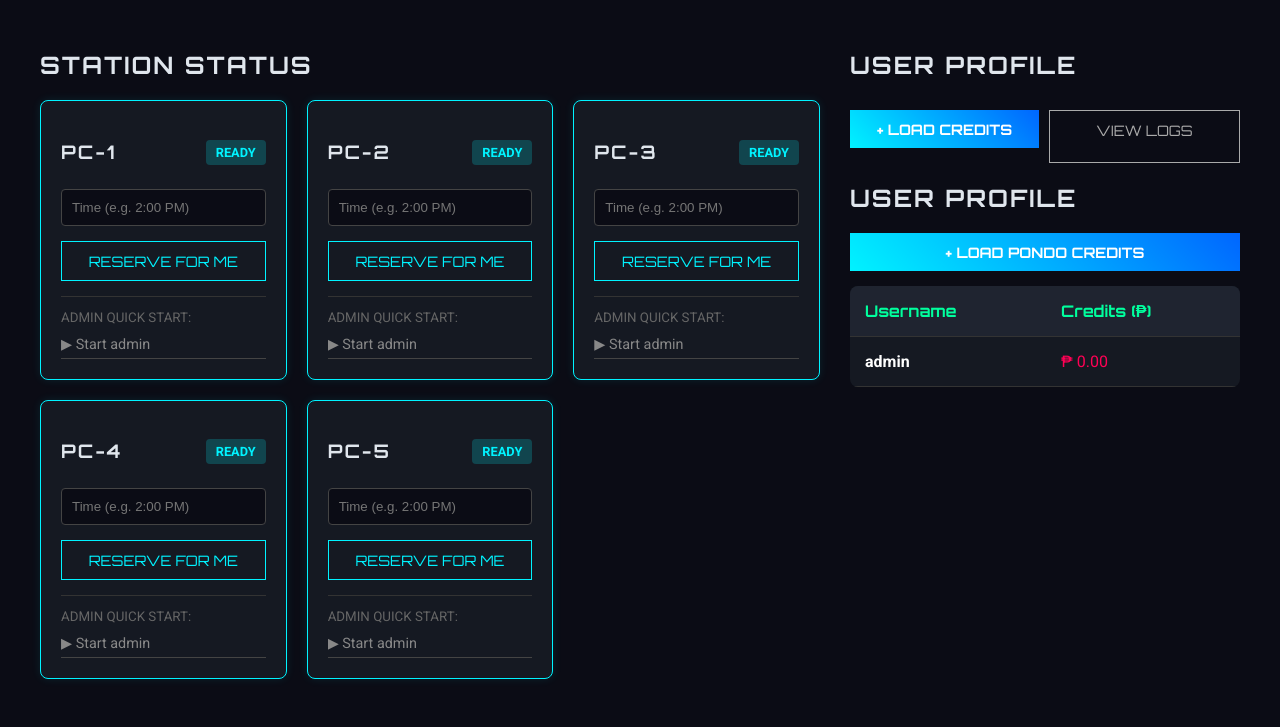
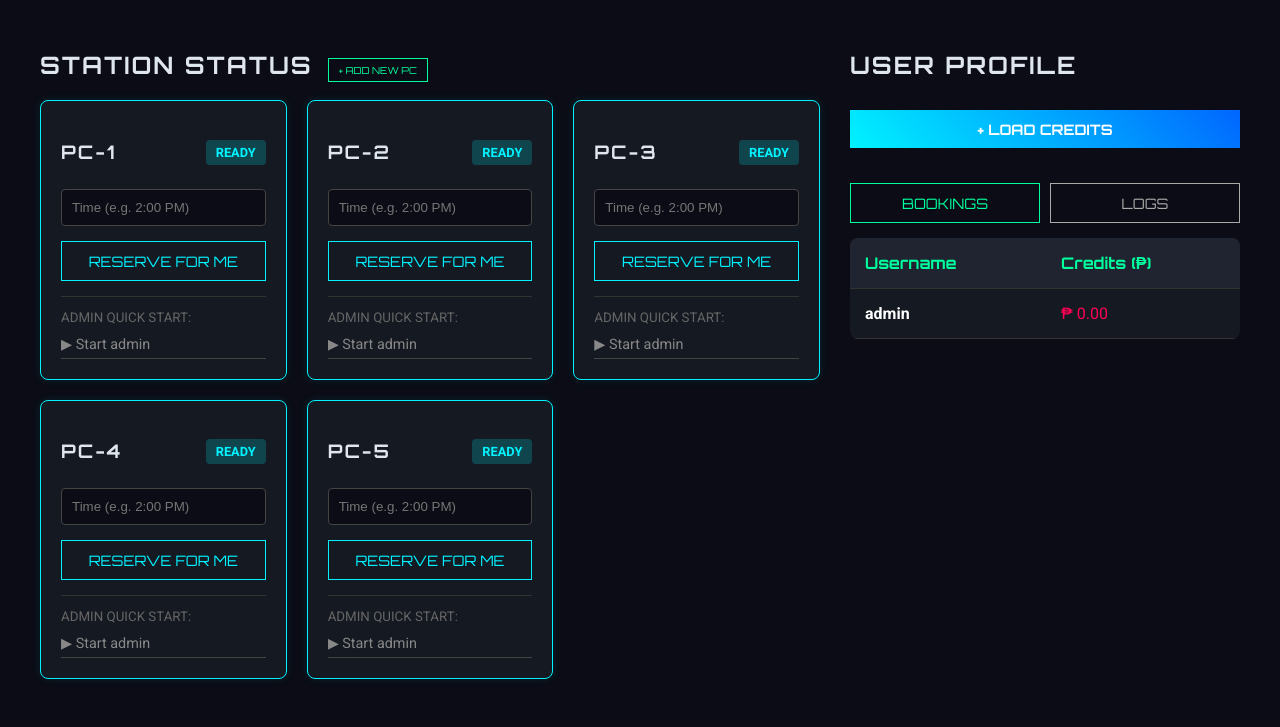
Before and after one commit to habalulu223/pypondo, a Flask app: page / in a window 1280 px wide. Shown: the part 73-800 px from the top of the page. Run offline with Flask 3, Linux system fonts and the light colour scheme; a user stored in the database is signed in; data comes from the database, SQL or seed files in the repository; both versions use the stored data as it was after the commit; data that the repository does not hold is empty.

Commit message:
Add files via upload

```diff
--- a/PythonProject/app.py
+++ b/PythonProject/app.py
@@ -47,6 +47,9 @@ class Booking(db.Model):
     user_id = db.Column(db.Integer, db.ForeignKey('user.id'), nullable=False)
     pc_id = db.Column(db.Integer, db.ForeignKey('pc.id'), nullable=False)
     time_slot = db.Column(db.String(20), nullable=False)
+    # Relationships for easy access in templates
+    user = db.relationship('User', backref='bookings')
+    pc = db.relationship('PC', backref='bookings')
 
 
 class Session(db.Model):
@@ -58,7 +61,6 @@ class Session(db.Model):
     cost = db.Column(db.Float, default=0.0)
 
 
-# NEW: Admin Log Table
 class AdminLog(db.Model):
     id = db.Column(db.Integer, primary_key=True)
     admin_name = db.Column(db.String(80))
@@ -75,27 +77,25 @@ def load_user(user_id):
 
 @app.route('/register', methods=['GET', 'POST'])
 def register():
-    if current_user.is_authenticated:
-        return redirect(url_for('index'))
+    if current_user.is_authenticated: return redirect(url_for('index'))
     if request.method == 'POST':
         username = request.form['username']
         password = request.form['password']
         if User.query.filter_by(username=username).first():
-            flash('Username already taken.', 'error')
+            flash('Username taken.', 'error')
             return redirect(url_for('register'))
         new_user = User(username=username)
         new_user.set_password(password)
         db.session.add(new_user)
         db.session.commit()
-        flash('Account created! Please log in.', 'success')
+        flash('Account created!', 'success')
         return redirect(url_for('login'))
     return render_template('register.html')
 
 
 @app.route('/login', methods=['GET', 'POST'])
 def login():
-    if current_user.is_authenticated:
-        return redirect(url_for('index'))
+    if current_user.is_authenticated: return redirect(url_for('index'))
     if request.method == 'POST':
         username = request.form['username']
         password = request.form['password']
@@ -104,7 +104,7 @@ def login():
             login_user(user)
             return redirect(url_for('index'))
         else:
-            flash('Invalid username or password', 'error')
+            flash('Invalid credentials', 'error')
     return render_template('login.html')
 
 
@@ -127,52 +127,79 @@ def index():
     return render_template('index.html', pcs=pcs, users=users, sessions=active_sessions)
 
 
-# 1. ADMIN LOGS VIEW
+# --- ADMIN FEATURES ---
+
+@app.route('/add_pc')
+@login_required
+def add_pc():
+    if not current_user.is_admin: return redirect(url_for('index'))
+
+    # Auto-generate name based on count
+    count = PC.query.count()
+    new_name = f"PC-{count + 1}"
+
+    new_pc = PC(name=new_name)
+    db.session.add(new_pc)
+
+    # Log it
+    log = AdminLog(admin_name=current_user.username, action=f"Added new unit: {new_name}")
+    db.session.add(log)
+
+    db.session.commit()
+    flash(f'Added {new_name} to the station list.', 'success')
+    return redirect(url_for('index'))
+
+
+@app.route('/bookings')
+@login_required
+def view_bookings():
+    if not current_user.is_admin: return redirect(url_for('index'))
+    bookings = Booking.query.all()
+    return render_template('bookings.html', bookings=bookings)
+
+
+@app.route('/delete_booking/<int:id>')
+@login_required
+def delete_booking(id):
+    if not current_user.is_admin: return redirect(url_for('index'))
+    booking = Booking.query.get(id)
+    if booking:
+        db.session.delete(booking)
+        db.session.commit()
+        flash('Booking cancelled/removed.', 'info')
+    return redirect(url_for('view_bookings'))
+
+
 @app.route('/logs')
 @login_required
 def view_logs():
-    if not current_user.is_admin:
-        flash('Access Denied', 'error')
-        return redirect(url_for('index'))
-
-    # Get logs, newest first
+    if not current_user.is_admin: return redirect(url_for('index'))
     logs = AdminLog.query.order_by(AdminLog.timestamp.desc()).all()
     return render_template('logs.html', logs=logs)
 
 
-# 2. PONDO SYSTEM (Updated with Logging)
+# --- SYSTEM FEATURES ---
+
 @app.route('/pondo', methods=['GET', 'POST'])
 @login_required
 def manage_pondo():
-    if not current_user.is_admin:
-        flash('Only Staff can load Pondo.', 'error')
-        return redirect(url_for('index'))
-
+    if not current_user.is_admin: return redirect(url_for('index'))
     if request.method == 'POST':
         username = request.form['username']
         try:
             amount = float(request.form['amount'])
-        except ValueError:
-            flash('Invalid amount', 'error')
+        except:
             return redirect(url_for('manage_pondo'))
 
         user = User.query.filter_by(username=username).first()
         if user:
             user.pondo += amount
-
-            # --- CREATE LOG ---
-            new_log = AdminLog(
-                admin_name=current_user.username,
-                action=f"Added ₱{amount} to user '{username}'"
-            )
-            db.session.add(new_log)
-            # ------------------
-
+            log = AdminLog(admin_name=current_user.username, action=f"Added ₱{amount} to '{username}'")
+            db.session.add(log)
             db.session.commit()
-            flash(f'Added {amount} to {username}s Pondo!', 'success')
+            flash(f'Credits added to {username}!', 'success')
         else:
             flash('User not found.', 'error')
-
         return redirect(url_for('index'))
     return render_template('pondo.html')
 
@@ -182,20 +209,22 @@ def manage_pondo():
 def book_pc():
     pc_id = request.form['pc_id']
     time_slot = request.form['time_slot']
-    user = current_user
-    new_booking = Booking(user_id=user.id, pc_id=pc_id, time_slot=time_slot)
+
+    # Check if already booked for that slot (Optional logic improvement)
+    # existing = Booking.query.filter_by(pc_id=pc_id, time_slot=time_slot).first()
+    # if existing: flash('Slot taken', 'error'); return ...
+
+    new_booking = Booking(user_id=current_user.id, pc_id=pc_id, time_slot=time_slot)
     db.session.add(new_booking)
     db.session.commit()
-    flash('Booking Successful!', 'success')
+    flash('Reservation confirmed!', 'success')
     return redirect(url_for('index'))
 
 
 @app.route('/start_session/<int:pc_id>/<int:user_id>')
 @login_required
 def start_session(pc_id, user_id):
-    if not current_user.is_admin:
-        flash('Only Staff can start sessions.', 'error')
-        return redirect(url_for('index'))
+    if not current_user.is_admin: return redirect(url_for('index'))
     user = User.query.get(user_id)
     pc = PC.query.get(pc_id)
     if user.pondo <= 0:
@@ -210,9 +239,7 @@ def start_session(pc_id, user_id):
 @app.route('/end_session/<int:session_id>')
 @login_required
 def end_session(session_id):
-    if not current_user.is_admin:
-        flash('Only Staff can end sessions.', 'error')
-        return redirect(url_for('index'))
+    if not current_user.is_admin: return redirect(url_for('index'))
     session = Session.query.get(session_id)
     if not session: return redirect(url_for('index'))
     pc = PC.query.get(session.pc_id)
@@ -224,13 +251,8 @@ def end_session(session_id):
     session.cost = cost
     user.pondo -= cost
     pc.is_occupied = False
-
-    # Optional: Log that a session ended
-    # log = AdminLog(admin_name=current_user.username, action=f"Billed '{user.username}' ₱{cost}")
-    # db.session.add(log)
-
     db.session.commit()
-    flash(f'Session Ended. Cost: {cost}.', 'info')
+    flash(f'Session Ended. Cost: ₱{cost}.', 'info')
     return redirect(url_for('index'))
 
 
@@ -238,11 +260,13 @@ if __name__ == '__main__':
     if not os.path.exists(os.path.join(basedir, 'pccafe.db')):
         with app.app_context():
             db.create_all()
+            # Default PCs
             for i in range(1, 6):
                 db.session.add(PC(name=f'PC-{i}'))
+            # Admin
             admin = User(username='admin', is_admin=True)
             admin.set_password('admin123')
             db.session.add(admin)
             db.session.commit()
-            print("Database initialized with Admin (user: admin, pass: admin123)")
+            print("DB Init: admin/admin123")
     app.run(debug=True)
--- a/PythonProject/templates/index.html
+++ b/PythonProject/templates/index.html
@@ -6,218 +6,48 @@
     <title>CyberCore Cafe</title>
     <link href="https://fonts.googleapis.com/css2?family=Orbitron:wght@400;700&family=Roboto:wght@300;400;700&display=swap" rel="stylesheet">
     <style>
-        :root {
-            --bg-color: #0b0c15;
-            --card-bg: #151922;
-            --neon-blue: #00f3ff;
-            --neon-red: #ff0055;
-            --neon-green: #00ff9d;
-            --text-main: #e0e6ed;
-        }
+        :root { --bg-color: #0b0c15; --card-bg: #151922; --neon-blue: #00f3ff; --neon-red: #ff0055; --neon-green: #00ff9d; --text-main: #e0e6ed; }
+        body { background-color: var(--bg-color); color: var(--text-main); font-family: 'Roboto', sans-serif; margin: 0; padding: 20px; }
+        h1, h2, h3 { font-family: 'Orbitron', sans-serif; text-transform: uppercase; letter-spacing: 2px; margin-bottom: 20px; }
 
-        body {
-            background-color: var(--bg-color);
-            color: var(--text-main);
-            font-family: 'Roboto', sans-serif;
-            margin: 0;
-            padding: 20px;
-        }
+        .top-bar { display: flex; justify-content: space-between; align-items: center; border-bottom: 2px solid var(--neon-blue); padding-bottom: 15px; margin-bottom: 30px; }
+        .top-bar h1 { border: none; margin: 0; padding: 0; text-align: left; font-size: 1.8em; text-shadow: 0 0 10px rgba(0, 243, 255, 0.5); }
 
-        h1, h2, h3 {
-            font-family: 'Orbitron', sans-serif;
-            text-transform: uppercase;
-            letter-spacing: 2px;
-            margin-bottom: 20px;
-        }
+        .container { display: flex; flex-wrap: wrap; gap: 30px; max-width: 1200px; margin: 0 auto; }
+        .section { flex: 1; min-width: 300px; }
 
-        /* Top Bar Styling */
-        .top-bar {
-            display: flex;
-            justify-content: space-between;
-            align-items: center;
-            border-bottom: 2px solid var(--neon-blue);
-            padding-bottom: 15px;
-            margin-bottom: 30px;
-        }
+        .alert { padding: 15px; margin-bottom: 20px; background: rgba(0, 255, 157, 0.1); border: 1px solid var(--neon-green); color: var(--neon-green); border-radius: 5px; text-align: center; font-weight: bold; }
 
-        .top-bar h1 {
-            border: none;
-            margin: 0;
-            padding: 0;
-            text-align: left;
-            font-size: 1.8em;
-            text-shadow: 0 0 10px rgba(0, 243, 255, 0.5);
-        }
+        .pc-grid { display: grid; grid-template-columns: repeat(auto-fill, minmax(220px, 1fr)); gap: 20px; }
+        .card { background-color: var(--card-bg); border: 1px solid #333; border-radius: 8px; padding: 20px; position: relative; transition: transform 0.3s, box-shadow 0.3s; overflow: hidden; }
+        .card:hover { transform: translateY(-5px); }
 
-        /* --- Layout --- */
-        .container {
-            display: flex;
-            flex-wrap: wrap;
-            gap: 30px;
-            max-width: 1200px;
-            margin: 0 auto;
-        }
+        .free { border-color: var(--neon-blue); box-shadow: 0 0 10px rgba(0, 243, 255, 0.1); }
+        .occupied { border-color: var(--neon-red); box-shadow: 0 0 10px rgba(255, 0, 85, 0.1); }
 
-        .section {
-            flex: 1;
-            min-width: 300px;
-        }
-
-        /* --- Flash Messages --- */
-        .alert {
-            padding: 15px;
-            margin-bottom: 20px;
-            background: rgba(0, 255, 157, 0.1);
-            border: 1px solid var(--neon-green);
-            color: var(--neon-green);
-            border-radius: 5px;
-            text-align: center;
-            font-weight: bold;
-        }
-
-        /* --- PC Cards Grid --- */
-        .pc-grid {
-            display: grid;
-            grid-template-columns: repeat(auto-fill, minmax(220px, 1fr));
-            gap: 20px;
-        }
-
-        .card {
-            background-color: var(--card-bg);
-            border: 1px solid #333;
-            border-radius: 8px;
-            padding: 20px;
-            position: relative;
-            transition: transform 0.3s, box-shadow 0.3s;
-            overflow: hidden;
-        }
-
-        .card:hover {
-            transform: translateY(-5px);
-        }
-
-        /* Status Colors */
-        .free {
-            border-color: var(--neon-blue);
-            box-shadow: 0 0 10px rgba(0, 243, 255, 0.1);
-        }
-        .free:hover {
-            box-shadow: 0 0 20px rgba(0, 243, 255, 0.4);
-        }
-
-        .occupied {
-            border-color: var(--neon-red);
-            box-shadow: 0 0 10px rgba(255, 0, 85, 0.1);
-        }
-        .occupied:hover {
-            box-shadow: 0 0 20px rgba(255, 0, 85, 0.4);
-        }
-
-        .status-badge {
-            display: inline-block;
-            padding: 5px 10px;
-            border-radius: 4px;
-            font-size: 0.8em;
-            font-weight: bold;
-            text-transform: uppercase;
-        }
+        .status-badge { display: inline-block; padding: 5px 10px; border-radius: 4px; font-size: 0.8em; font-weight: bold; text-transform: uppercase; }
         .free .status-badge { background: rgba(0, 243, 255, 0.2); color: var(--neon-blue); }
         .occupied .status-badge { background: rgba(255, 0, 85, 0.2); color: var(--neon-red); }
 
-        /* --- Forms & Inputs --- */
-        input[type="text"] {
-            width: 100%;
-            padding: 10px;
-            margin: 5px 0;
-            background: #0b0c15;
-            border: 1px solid #444;
-            color: white;
-            border-radius: 4px;
-            box-sizing: border-box;
-        }
-        input:focus {
-            outline: none;
-            border-color: var(--neon-blue);
-        }
+        input[type="text"] { width: 100%; padding: 10px; margin: 5px 0; background: #0b0c15; border: 1px solid #444; color: white; border-radius: 4px; box-sizing: border-box; }
+        input:focus { outline: none; border-color: var(--neon-blue); }
 
-        button, .btn {
-            background: transparent;
-            border: 1px solid var(--neon-blue);
-            color: var(--neon-blue);
-            padding: 10px 20px;
-            cursor: pointer;
-            text-transform: uppercase;
-            font-family: 'Orbitron', sans-serif;
-            font-size: 0.9em;
-            transition: 0.3s;
-            display: inline-block;
-            text-decoration: none;
-            margin-top: 10px;
-        }
+        button, .btn { background: transparent; border: 1px solid var(--neon-blue); color: var(--neon-blue); padding: 10px 20px; cursor: pointer; text-transform: uppercase; font-family: 'Orbitron', sans-serif; font-size: 0.9em; transition: 0.3s; display: inline-block; text-decoration: none; margin-top: 10px; }
+        button:hover, .btn:hover { background: var(--neon-blue); color: #000; box-shadow: 0 0 15px var(--neon-blue); }
 
-        button:hover, .btn:hover {
-            background: var(--neon-blue);
-            color: #000;
-            box-shadow: 0 0 15px var(--neon-blue);
-        }
+        .btn-red { border-color: var(--neon-red); color: var(--neon-red); width: 100%; text-align: center; box-sizing: border-box; }
+        .btn-red:hover { background: var(--neon-red); color: white; box-shadow: 0 0 15px var(--neon-red); }
 
-        .btn-red {
-            border-color: var(--neon-red);
-            color: var(--neon-red);
-            width: 100%;
-            text-align: center;
-            box-sizing: border-box;
-        }
-        .btn-red:hover {
-            background: var(--neon-red);
-            color: white;
-            box-shadow: 0 0 15px var(--neon-red);
-        }
+        .add-pc-btn { font-size: 0.6em; padding: 5px 10px; margin-left: 15px; border-color: #00ff9d; color: #00ff9d; vertical-align: middle; }
 
-        .walk-in-link {
-            display: block;
-            font-size: 0.9em;
-            color: #888;
-            margin-top: 5px;
-            text-decoration: none;
-            border-bottom: 1px solid #444;
-            padding: 5px 0;
-        }
-        .walk-in-link:hover {
-            color: white;
-            border-color: white;
-        }
+        .walk-in-link { display: block; font-size: 0.9em; color: #888; margin-top: 5px; text-decoration: none; border-bottom: 1px solid #444; padding: 5px 0; }
+        .walk-in-link:hover { color: white; border-color: white; }
 
-        /* --- Pondo Table --- */
-        table {
-            width: 100%;
-            border-collapse: collapse;
-            background: var(--card-bg);
-            border-radius: 8px;
-            overflow: hidden;
-        }
-        th, td {
-            padding: 15px;
-            text-align: left;
-            border-bottom: 1px solid #333;
-        }
-        th {
-            background: #1f2430;
-            color: var(--neon-green);
-            font-family: 'Orbitron', sans-serif;
-        }
-        tr:hover {
-            background: #1f2430;
-        }
-        .pondo-btn {
-            display: block;
-            text-align: center;
-            margin-bottom: 15px;
-            background: linear-gradient(45deg, #00f3ff, #0066ff);
-            color: white !important;
-            border: none;
-            font-weight: bold;
-        }
+        table { width: 100%; border-collapse: collapse; background: var(--card-bg); border-radius: 8px; overflow: hidden; }
+        th, td { padding: 15px; text-align: left; border-bottom: 1px solid #333; }
+        th { background: #1f2430; color: var(--neon-green); font-family: 'Orbitron', sans-serif; }
+        tr:hover { background: #1f2430; }
+        .pondo-btn { display: block; text-align: center; margin-bottom: 15px; background: linear-gradient(45deg, #00f3ff, #0066ff); color: white !important; border: none; font-weight: bold; }
     </style>
 </head>
 <body>
@@ -244,7 +74,13 @@
     <div class="container">
 
         <div class="section" style="flex: 2;">
-            <h2>Station Status</h2>
+            <div style="display:flex; align-items:center;">
+                <h2>Station Status</h2>
+                {% if current_user.is_admin %}
+                    <a href="/add_pc" class="btn add-pc-btn">+ ADD NEW PC</a>
+                {% endif %}
+            </div>
+
             <div class="pc-grid">
                 {% for pc in pcs %}
                 <div class="card {{ 'occupied' if pc.is_occupied else 'free' }}">
@@ -258,7 +94,6 @@
                             {% if sess.pc_id == pc.id %}
                                 <p style="color: #aaa; font-size: 0.9em;">User ID: #{{ sess.user_id }}</p>
                                 <p style="color: #aaa; font-size: 0.9em;">Started: {{ sess.start_time.strftime('%H:%M') }}</p>
-
                                 {% if current_user.is_admin %}
                                     <a href="/end_session/{{ sess.id }}" class="btn btn-red">STOP & BILL</a>
                                 {% else %}
@@ -266,7 +101,6 @@
                                 {% endif %}
                             {% endif %}
                         {% endfor %}
-
                     {% else %}
                         <form action="/book" method="POST">
                             <input type="hidden" name="pc_id" value="{{ pc.id }}">
@@ -291,21 +125,16 @@
                 {% endfor %}
             </div>
         </div>
-        <div class="section" style="flex: 1;">
-    <h2>User Profile</h2>
-
-    {% if current_user.is_admin %}
-        <div style="display: flex; gap: 10px; margin-bottom: 15px;">
-            <a href="/pondo" class="btn pondo-btn" style="flex:1;">+ LOAD CREDITS</a>
-            <a href="/logs" class="btn" style="flex:1; border-color: #aaa; color: #aaa; text-align:center;">VIEW LOGS</a>
-        </div>
-    {% endif %}
 
         <div class="section" style="flex: 1;">
             <h2>User Profile</h2>
 
             {% if current_user.is_admin %}
-                <a href="/pondo" class="btn pondo-btn">+ LOAD PONDO CREDITS</a>
+                <div style="display: grid; grid-template-columns: 1fr 1fr; gap: 10px; margin-bottom: 15px;">
+                    <a href="/pondo" class="btn pondo-btn" style="grid-column: span 2;">+ LOAD CREDITS</a>
+                    <a href="/bookings" class="btn" style="border-color: #00ff9d; color: #00ff9d; text-align:center;">BOOKINGS</a>
+                    <a href="/logs" class="btn" style="border-color: #aaa; color: #aaa; text-align:center;">LOGS</a>
+                </div>
             {% endif %}
 
             <table>
```
Also changed, not shown: PythonProject/templates/bookings.html (added, +48 -0 lines), PythonProject/pccafe.db.
